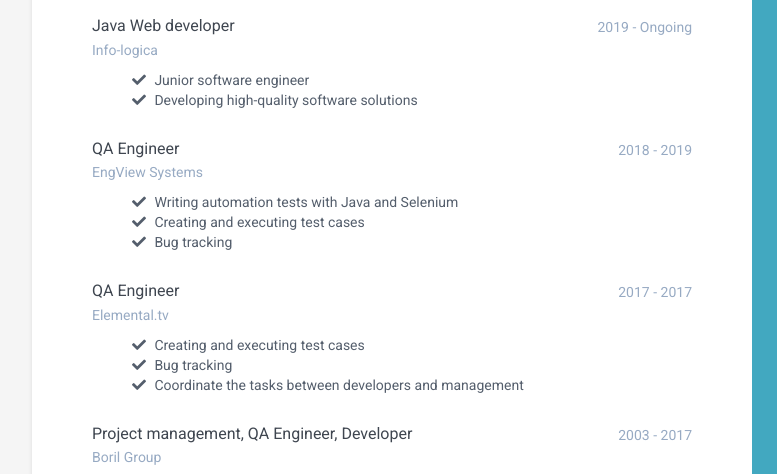
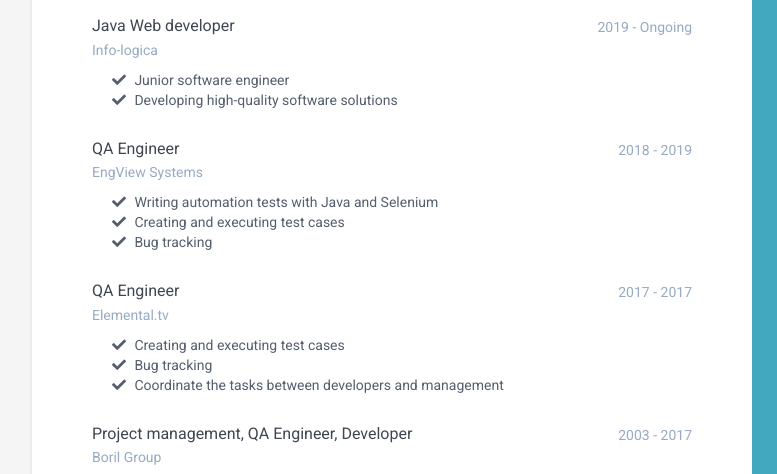
Before and after one commit to mvyanakiev/mvyanakiev.github.io, a plain HTML site: page index.html in a window 1280 px wide. Shown: the part 275-749 px from the top of the page, 128-905 px from the left. Drawn offline with Linux system fonts and the light colour scheme.

Commit message:
css edit

```diff
--- a/assets/css/styles.css
+++ b/assets/css/styles.css
@@ -320,6 +320,7 @@ p {
     margin-top: 0;
     margin-bottom: 10px;
     list-style: none outside;
+    padding-inline-start: 20px;
 }
 
 .details ul li:before {
```
